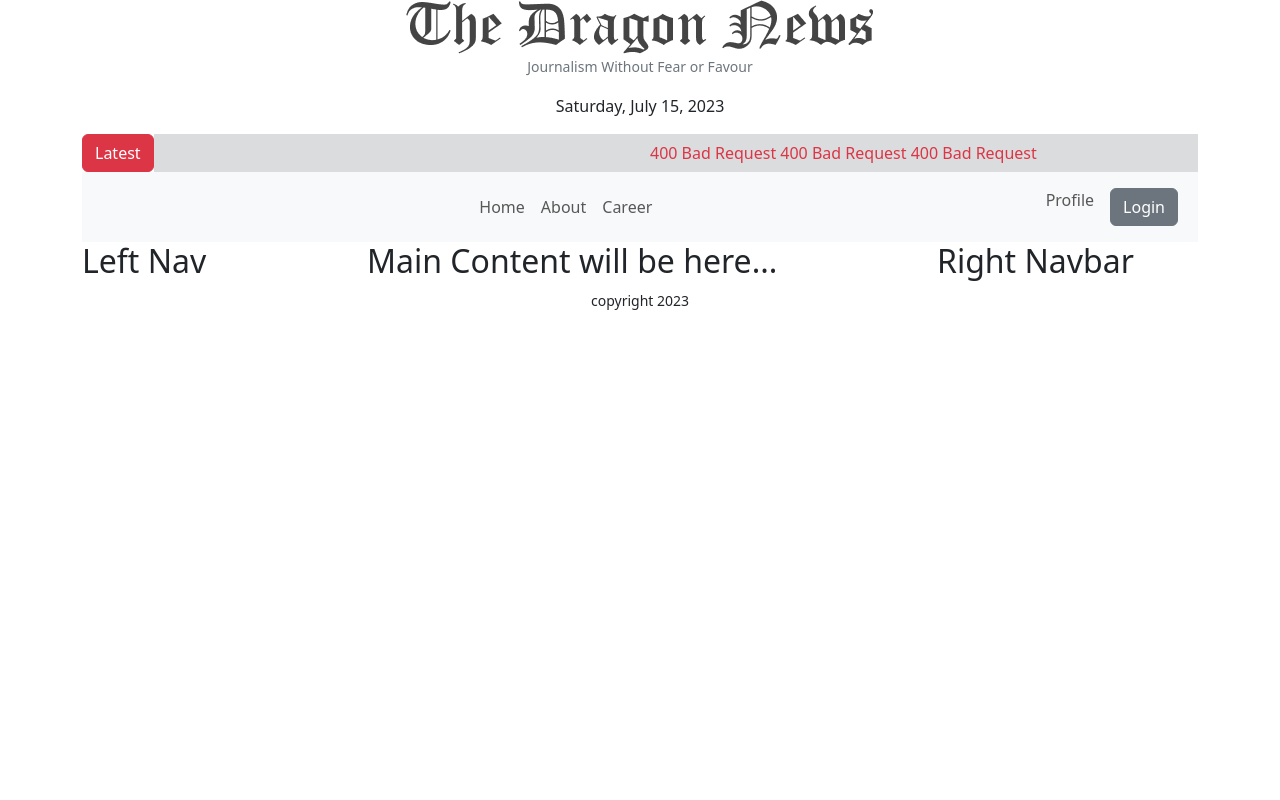
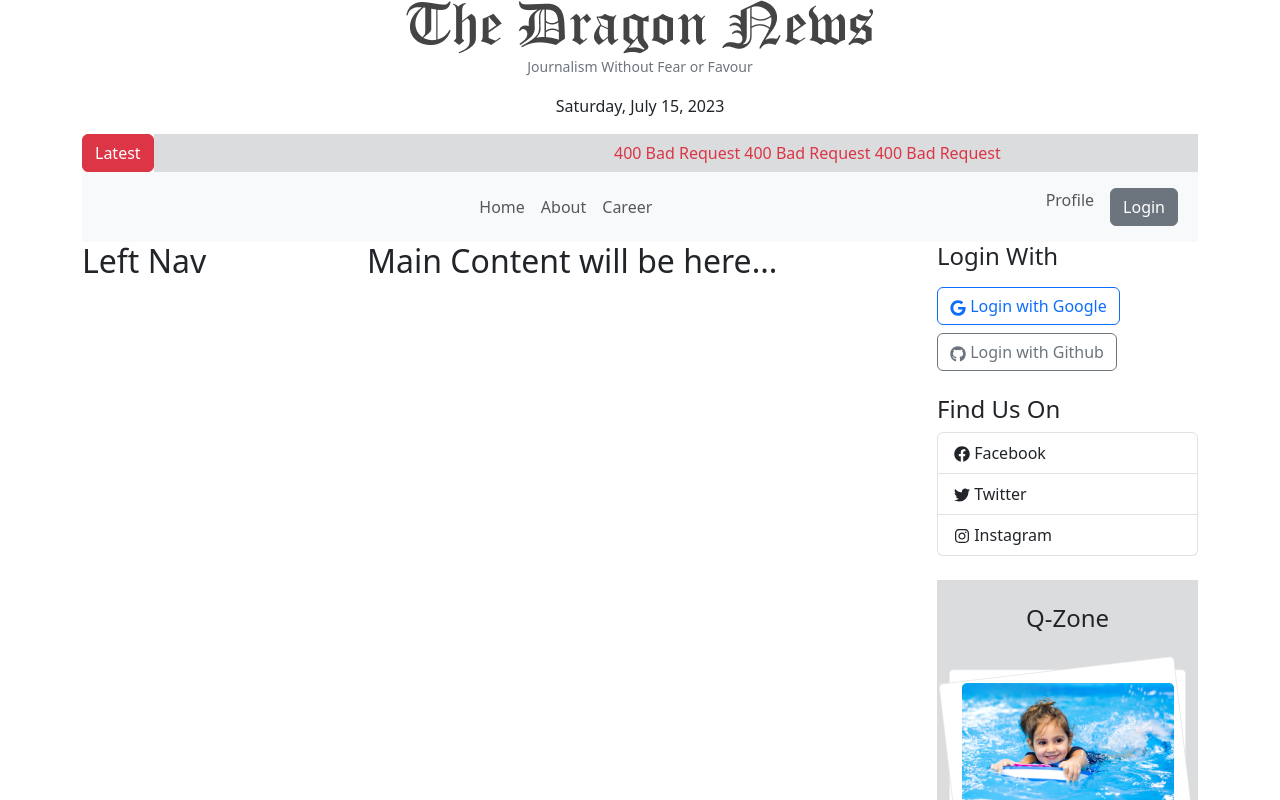
Before and after one commit to MDMahidul/dragon-news, a React (Vite) app: page / in a window 1280 px wide. Shown: the top 800 px of the page. Built offline with nearby package versions, Linux system fonts and the light colour scheme.

Commit message:
implemented rightside nav and install react icons

```diff
--- a/package.json
+++ b/package.json
@@ -19,6 +19,7 @@
     "react-bootstrap": "^2.8.0",
     "react-dom": "^18.2.0",
     "react-fast-marquee": "^1.6.0",
+    "react-icons": "^4.10.1",
     "react-router-dom": "^6.14.1",
     "sort-by": "^1.2.0"
   },
--- a/src/pages/Shared/Header/Header.jsx
+++ b/src/pages/Shared/Header/Header.jsx
@@ -1,7 +1,7 @@
 import React from 'react';
 import logo from '../../../assets/logo.png'
-import moment from 'moment';
-import {Button,Container,Navbar,Nav, NavDropdown} from 'react-bootstrap';
+import moment from "moment";
+import {Button,Container,Navbar,Nav} from 'react-bootstrap';
 import Marquee from 'react-fast-marquee';
 
 const Header = () => {
--- /dev/null
+++ b/src/pages/Shared/QZone/QZone.jsx
@@ -0,0 +1,19 @@
+import React from 'react';
+import qzone1 from '../../../assets/qZone1.png';
+import qzone2 from '../../../assets/qZone2.png';
+import qzone3 from '../../../assets/qZone3.png';
+
+const QZone = () => {
+    return (
+      <div className="bg-secondary bg-opacity-25 text-center py-4 my-4">
+        <h4 className="mb-4">Q-Zone</h4>
+        <div>
+          <img className="mb-4" src={qzone1} alt="" />
+          <img className="mb-4" src={qzone2} alt="" />
+          <img className="mb-2" src={qzone3} alt="" />
+        </div>
+      </div>
+    );
+};
+
+export default QZone;
--- a/src/pages/Shared/RightNav/RightNav.jsx
+++ b/src/pages/Shared/RightNav/RightNav.jsx
@@ -1,11 +1,51 @@
 import React from 'react';
+import { Button, ListGroup } from 'react-bootstrap';
+import { FaGoogle, FaGithub,FaFacebook,FaTwitter, FaInstagram } from "react-icons/fa";
+import QZone from '../QZone/QZone';
+import bg from "../../../assets/bg.png";
 
 const RightNav = () =>{
-    return(
+    return (
+      <div>
+        <div className="mb-4">
+          <h4>Login With</h4>
+          <Button className="mb-2 mt-2" variant="outline-primary">
+            <FaGoogle /> Login with Google
+          </Button>
+          <Button variant="outline-secondary">
+            <FaGithub /> Login with Github
+          </Button>
+        </div>
         <div>
-            <h2>Right Navbar</h2>
+          <h4>Find Us On</h4>
+          <ListGroup className="mb-2">
+            <ListGroup.Item>
+              <FaFacebook /> Facebook
+            </ListGroup.Item>
+            <ListGroup.Item>
+              <FaTwitter /> Twitter
+            </ListGroup.Item>
+            <ListGroup.Item>
+              <FaInstagram /> Instagram
+            </ListGroup.Item>
+          </ListGroup>
         </div>
-    )
+        <QZone />
+        <div className="">
+          <img className="position-absolute" src={bg} alt="" />
+          <div className="position-relative pt-4 text-center">
+            <h2 className="text-white fs-1 lh-sm fw-semibold  pt-5">
+              Create an<br></br> Amazing<br></br> Newspaper
+            </h2>
+            <p className="text-white px-2 mt-5 lh-base mb-5">
+              Discover thousands of options, easy to customize layouts,
+              one-click to import demo and much more.
+            </p>
+            <Button variant='danger px-4 py-2 fw-semibold fs-5'>Learn More</Button>
+          </div>
+        </div>
+      </div>
+    );
 };
 
 export default RightNav;
```
Also changed, not shown: 1 other file (tests, documents, lock files or other folders).
